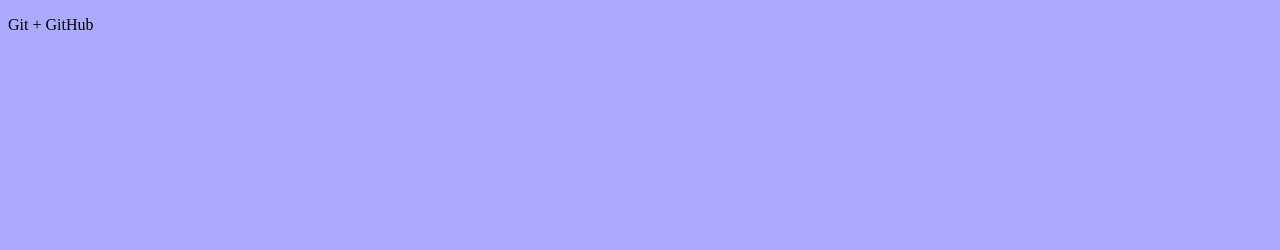
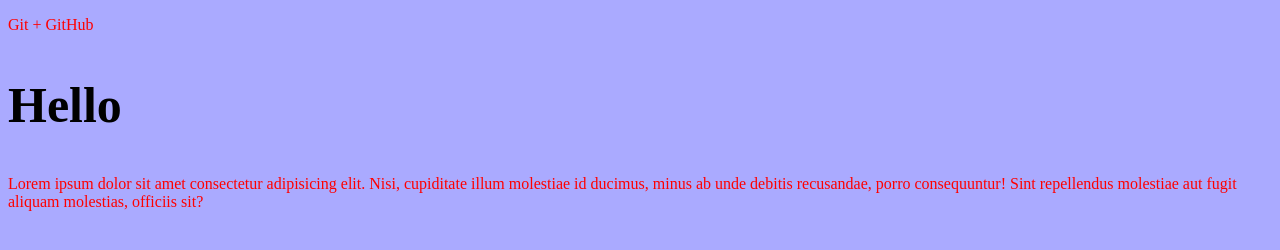
Before and after one commit to aazubakin/git-test, a plain HTML site: page index.html in a window 1280 px wide. Drawn offline with Linux system fonts and the light colour scheme.

Commit message:
Наше первое изменение

```diff
--- a/css/style.css
+++ b/css/style.css
@@ -1,3 +1,11 @@
 body {
    background-color: #aaf;
 }
+
+p {
+   color: red;
+}
+
+h2 {
+   font-size: 50px;
+}
--- a/index.html
+++ b/index.html
@@ -11,5 +11,8 @@
 <body>
    <p>Git + GitHub</p>
 </body>
+<h2>Hello</h2>
+<p>Lorem ipsum dolor sit amet consectetur adipisicing elit. Nisi, cupiditate illum molestiae id ducimus, minus ab unde
+   debitis recusandae, porro consequuntur! Sint repellendus molestiae aut fugit aliquam molestias, officiis sit?</p>
 
 </html>
```
